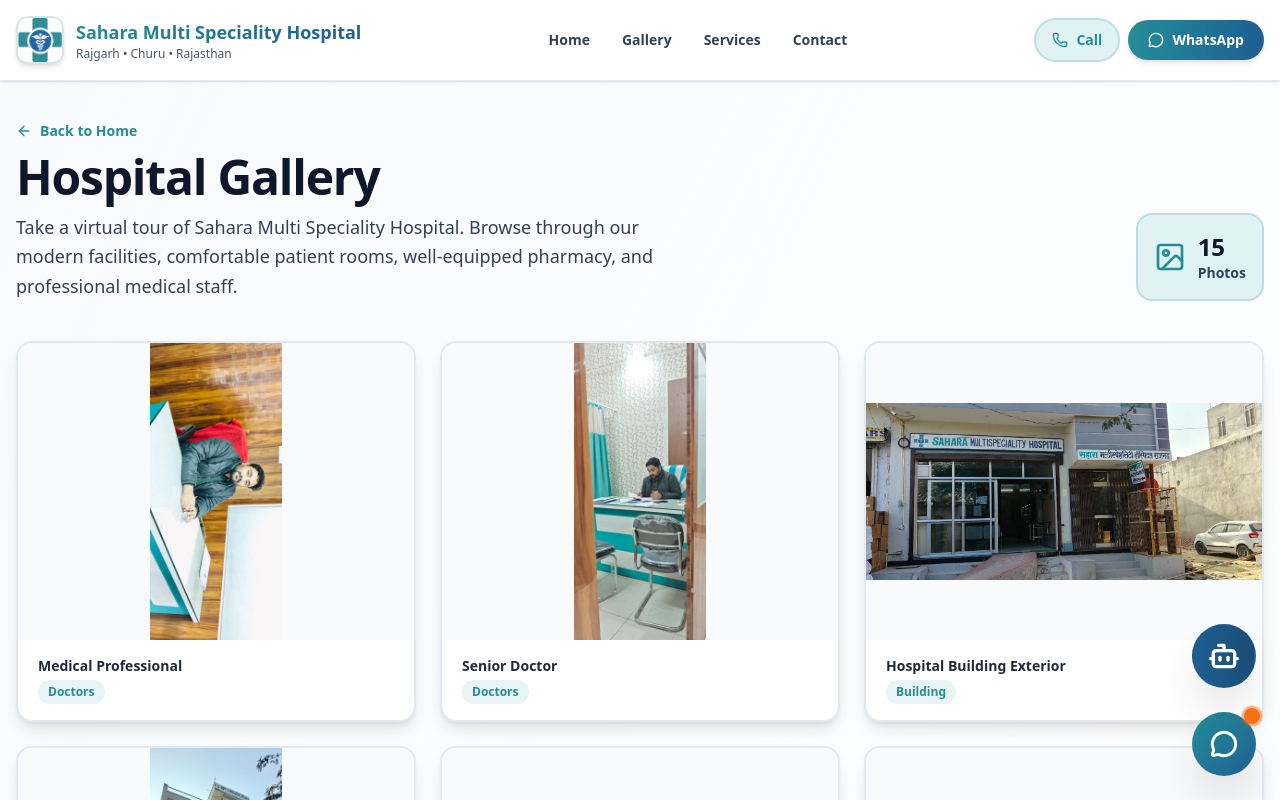
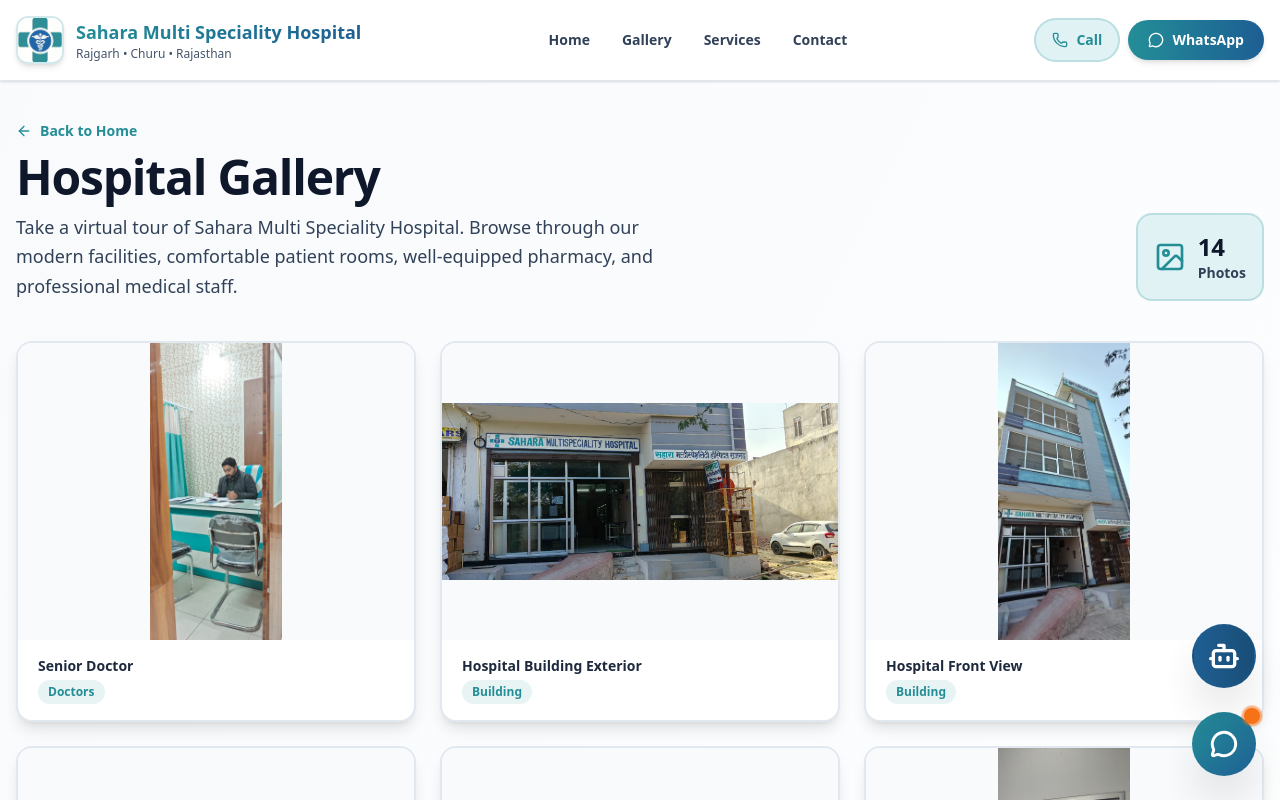
Before and after one commit to amrahulsaini/smsh, a Next.js app: page /gallery in a window 1280 px wide. Shown: the top 800 px of the page. Built offline with nearby package versions, Linux system fonts and the light colour scheme.

Commit message:
Remove Medical Professional and Specialist Doctor from gallery

```diff
--- a/app/gallery/page.tsx
+++ b/app/gallery/page.tsx
@@ -5,7 +5,6 @@
 import { ArrowLeft, Image as ImageIcon, Maximize2, X, ChevronLeft, ChevronRight } from "lucide-react";
 
 const GALLERY = [
-  { src: "/gall/doc-pfp.jpeg", title: "Medical Professional", category: "Doctors" },
   { src: "/gall/doc1.jpeg", title: "Senior Doctor", category: "Doctors" },
   { src: "/gall/hospital-outer1.jpeg", title: "Hospital Building Exterior", category: "Building" },
   { src: "/gall/hospital-outer2.jpeg", title: "Hospital Front View", category: "Building" },
```
